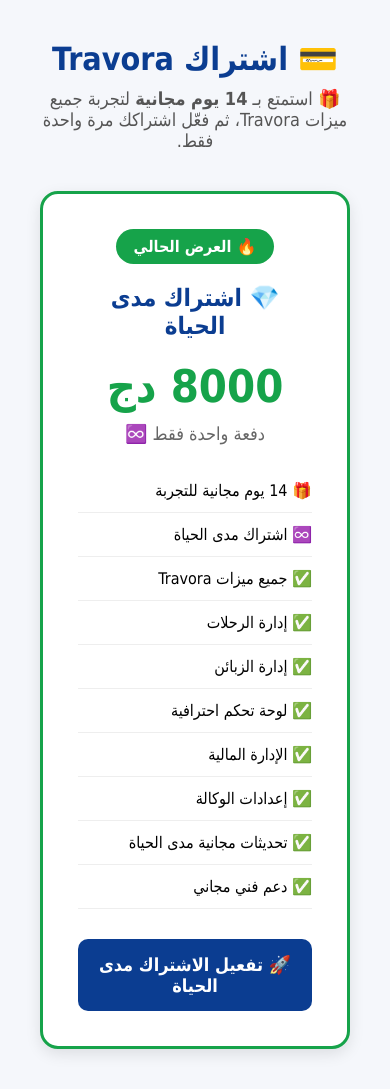
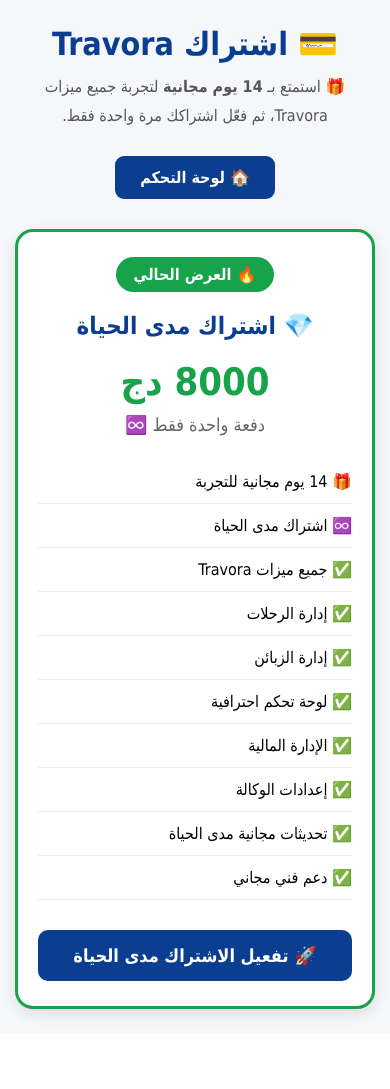
Before and after one commit to travoradz/travora, a Django app: page /subscription-plans/ in a window 390 px wide. After the commit the page ends 1023 px from the top, so only its background shows below. Run offline with Django 5.2, Linux system fonts and the light colour scheme; a user stored in the database is signed in; data comes from the database, SQL or seed files in the repository.

Commit message:
Add dashboard buttons to settings support and subscription

```diff
--- a/templates/subscription_plans.html
+++ b/templates/subscription_plans.html
@@ -2,156 +2,267 @@
 <html lang="ar" dir="rtl">
 
 <head>
+
     <meta charset="UTF-8">
     <meta name="viewport" content="width=device-width, initial-scale=1.0">
+
     <title>اشتراك Travora</title>
 
     <style>
-        *{
-            margin:0;
-            padding:0;
-            box-sizing:border-box;
-            font-family:Tahoma,sans-serif;
+
+        * {
+            margin: 0;
+            padding: 0;
+            box-sizing: border-box;
+            font-family: Tahoma, sans-serif;
         }
 
-        body{
-            background:#f5f7fb;
-            padding:40px;
+        body {
+            background: #f5f7fb;
+            padding: 40px 20px;
         }
 
-        h1{
-            text-align:center;
-            color:#0b3d91;
-            margin-bottom:10px;
+        h1 {
+            text-align: center;
+            color: #0b3d91;
+            margin-bottom: 10px;
         }
 
-        .subtitle{
-            text-align:center;
-            color:#555;
-            margin-bottom:40px;
-            font-size:18px;
+        .subtitle {
+            text-align: center;
+            color: #555;
+            margin-bottom: 25px;
+            font-size: 18px;
+            line-height: 1.8;
         }
 
-        .container{
-            display:flex;
-            justify-content:center;
+        /* زر لوحة التحكم */
+
+        .dashboard-btn {
+            display: block;
+            width: fit-content;
+            margin: 0 auto 30px auto;
+            padding: 12px 25px;
+            background: #0b3d91;
+            color: white;
+            text-decoration: none;
+            border-radius: 9px;
+            font-weight: bold;
+            text-align: center;
+            transition: 0.2s;
         }
 
-        .plan{
-            background:white;
-            width:450px;
-            padding:35px;
-            border-radius:18px;
-            box-shadow:0 5px 15px rgba(0,0,0,.1);
-            text-align:center;
-            border:3px solid #16a34a;
+        .dashboard-btn:hover {
+            background: #082b66;
         }
 
-        .badge{
-            background:#16a34a;
-            color:white;
-            display:inline-block;
-            padding:8px 18px;
-            border-radius:20px;
-            margin-bottom:20px;
-            font-weight:bold;
+        .container {
+            display: flex;
+            justify-content: center;
         }
 
-        .plan h2{
-            color:#0b3d91;
-            margin-bottom:20px;
+        .plan {
+            background: white;
+            width: 450px;
+            max-width: 100%;
+            padding: 35px;
+            border-radius: 18px;
+            box-shadow: 0 5px 15px rgba(0, 0, 0, .1);
+            text-align: center;
+            border: 3px solid #16a34a;
         }
 
-        .price{
-            font-size:45px;
-            font-weight:bold;
-            color:#16a34a;
-            margin-bottom:10px;
+        .badge {
+            background: #16a34a;
+            color: white;
+            display: inline-block;
+            padding: 8px 18px;
+            border-radius: 20px;
+            margin-bottom: 20px;
+            font-weight: bold;
         }
 
-        .period{
-            font-size:18px;
-            color:#666;
-            margin-bottom:25px;
+        .plan h2 {
+            color: #0b3d91;
+            margin-bottom: 20px;
         }
 
-        ul{
-            list-style:none;
-            text-align:right;
-            margin-bottom:30px;
+        .price {
+            font-size: 45px;
+            font-weight: bold;
+            color: #16a34a;
+            margin-bottom: 10px;
         }
 
-        li{
-            padding:12px 0;
-            border-bottom:1px solid #eee;
+        .period {
+            font-size: 18px;
+            color: #666;
+            margin-bottom: 25px;
         }
 
-        .btn{
-            display:block;
-            padding:15px;
-            background:#0b3d91;
-            color:white;
-            text-decoration:none;
-            border-radius:10px;
-            font-size:18px;
-            font-weight:bold;
+        ul {
+            list-style: none;
+            text-align: right;
+            margin-bottom: 30px;
         }
 
-        .btn:hover{
-            background:#082b66;
+        li {
+            padding: 12px 0;
+            border-bottom: 1px solid #eee;
         }
+
+        .btn {
+            display: block;
+            padding: 15px;
+            background: #0b3d91;
+            color: white;
+            text-decoration: none;
+            border-radius: 10px;
+            font-size: 18px;
+            font-weight: bold;
+        }
+
+        .btn:hover {
+            background: #082b66;
+        }
+
+        /* الهاتف */
+
+        @media (max-width: 600px) {
+
+            body {
+                padding: 25px 15px;
+            }
+
+            .plan {
+                padding: 25px 20px;
+            }
+
+            .price {
+                font-size: 38px;
+            }
+
+            .subtitle {
+                font-size: 16px;
+            }
+
+        }
+
     </style>
 
 </head>
 
+
 <body>
+
 
     <h1>💳 اشتراك Travora</h1>
 
+
     <p class="subtitle">
-🎁 استمتع بـ <strong>14 يوم مجانية</strong> لتجربة جميع ميزات Travora، ثم فعّل اشتراكك مرة واحدة فقط.
+
+        🎁 استمتع بـ
+        <strong>14 يوم مجانية</strong>
+        لتجربة جميع ميزات Travora،
+        ثم فعّل اشتراكك مرة واحدة فقط.
+
     </p>
+
+
+    <!-- العودة إلى لوحة التحكم -->
+
+    <a
+        href="{% url 'dashboard' %}"
+        class="dashboard-btn"
+    >
+        🏠 لوحة التحكم
+    </a>
+
 
     <div class="container">
 
         <div class="plan">
 
+
             <div class="badge">
                 🔥 العرض الحالي
             </div>
+
 
             <h2>
                 💎 اشتراك مدى الحياة
             </h2>
 
+
             <div class="price">
                 8000 دج
             </div>
+
 
             <div class="period">
                 دفعة واحدة فقط ♾️
             </div>
 
+
             <ul>
-    <li>🎁 14 يوم مجانية للتجربة</li>
-    <li>♾️ اشتراك مدى الحياة</li>
-    <li>✅ جميع ميزات Travora</li>
-    <li>✅ إدارة الرحلات</li>
-    <li>✅ إدارة الزبائن</li>
-    <li>✅ لوحة تحكم احترافية</li>
-    <li>✅ الإدارة المالية</li>
-    <li>✅ إعدادات الوكالة</li>
-    <li>✅ تحديثات مجانية مدى الحياة</li>
-    <li>✅ دعم فني مجاني</li>
+
+                <li>
+                    🎁 14 يوم مجانية للتجربة
+                </li>
+
+                <li>
+                    ♾️ اشتراك مدى الحياة
+                </li>
+                <li>
+                    ✅ جميع ميزات Travora
+                </li>
+
+                <li>
+                    ✅ إدارة الرحلات
+                </li>
+
+                <li>
+                    ✅ إدارة الزبائن
+                </li>
+
+                <li>
+                    ✅ لوحة تحكم احترافية
+                </li>
+
+                <li>
+                    ✅ الإدارة المالية
+                </li>
+
+                <li>
+                    ✅ إعدادات الوكالة
+                </li>
+
+                <li>
+                    ✅ تحديثات مجانية مدى الحياة
+                </li>
+
+                <li>
+                    ✅ دعم فني مجاني
+                </li>
+
             </ul>
 
-<a href="{% url 'subscription_chat' %}" class="btn">
+
+            <!-- تفعيل الاشتراك -->
+
+            <a
+                href="{% url 'subscription_chat' %}"
+                class="btn"
+            >
                 🚀 تفعيل الاشتراك مدى الحياة
             </a>
+
 
         </div>
 
     </div>
 
+
 </body>
+
 </html>
```
Also changed, not shown: templates/settings.html (+168 -68 lines), templates/support_chat.html (+19 -1 lines). Lines whose indentation alone changed are shown as unchanged.
